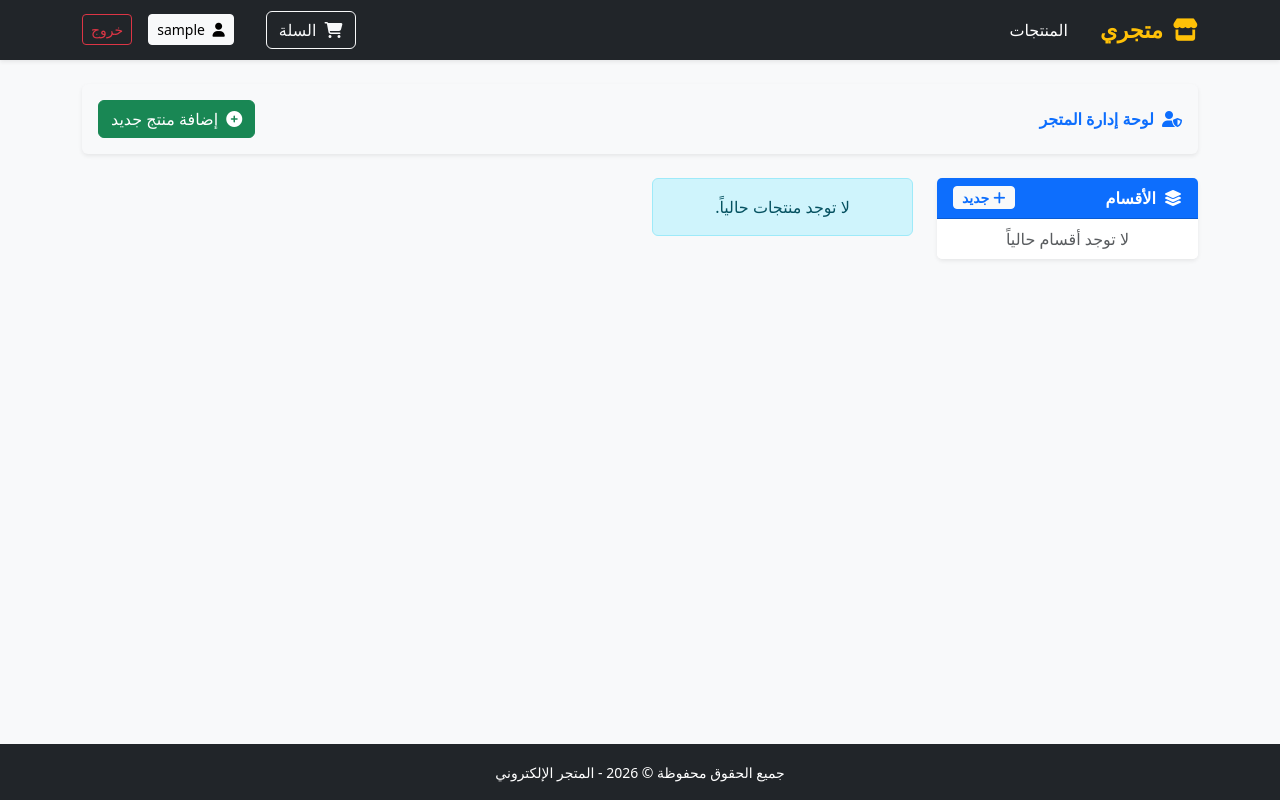
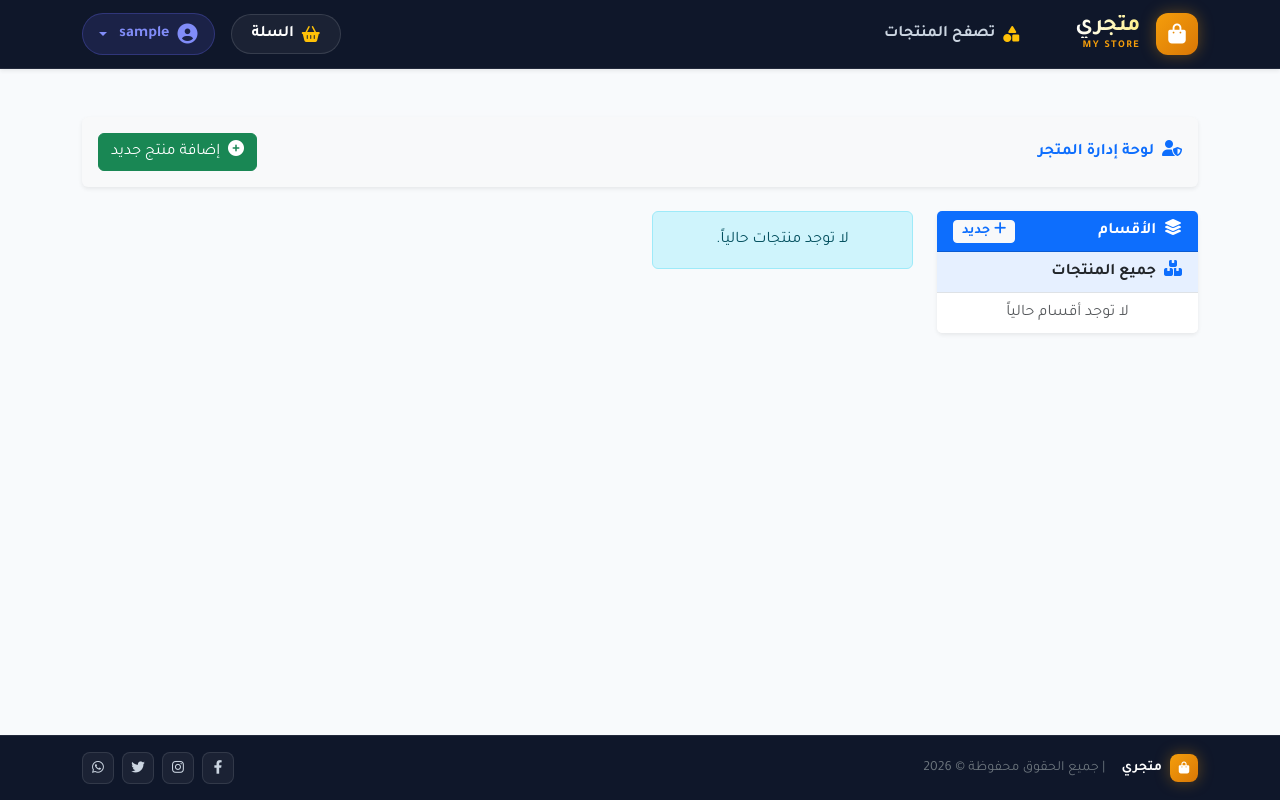
Before and after one commit to tabazayahya5-dev/ecommerce_project, a Django app: page / in a window 1280 px wide. Run offline with Django 5.2, Linux system fonts and the light colour scheme; the visitor is signed in with stand-in values (Sample User, id 1); data that the repository does not hold is empty.

Commit message:
refactor: separate custom CSS styles into static/css/main.css, refine footer layout, and fix category products display

```diff
--- a/core/settings.py
+++ b/core/settings.py
@@ -129,7 +129,9 @@ USE_TZ = True
 
 STATIC_URL = '/static/'
 
-
+STATICFILES_DIRS = [
+    BASE_DIR / 'static',
+]
 # Email
 # https://docs.djangoproject.com/en/6.1/topics/email/#topic-email-configuration
 
--- a/products/views.py
+++ b/products/views.py
@@ -6,15 +6,20 @@ from django.contrib import messages
 
 
 
-def product_list(request):
+def product_list(request, category_slug=None):
+    category = None
     categories = Category.objects.all()
-    products = Product.objects.filter(is_active=True)
+    products = Product.objects.filter(available=True) if hasattr(Product, 'available') else Product.objects.all()
 
-    context = {
+    if category_slug:
+        category = get_object_or_404(Category, slug=category_slug)
+        products = products.filter(category=category)
+
+    return render(request, 'products/product_list.html', {
+        'category': category,
         'categories': categories,
         'products': products,
-    }
-    return render(request, 'products/product_list.html', context)
+    })
 
 def product_detail(request, id, slug):
     product = get_object_or_404(Product, id=id, slug=slug)
--- /dev/null
+++ b/static/css/main.css
@@ -0,0 +1,135 @@
+/* static/css/main.css */
+:root {
+    --primary-gradient: linear-gradient(135deg, #6366f1 0%, #4f46e5 100%);
+    --gold-gradient: linear-gradient(135deg, #f59e0b 0%, #d97706 100%);
+    --dark-bg: #0f172a;
+}
+
+body {
+    background-color: #f8fafc;
+    font-family: 'Tajawal', sans-serif;
+}
+
+h1, h2, h3, h4, .brand-text {
+    font-family: 'Cairo', sans-serif;
+}
+
+/* Navbar Style */
+.custom-navbar {
+    background-color: var(--dark-bg) !important;
+    border-bottom: 1px solid rgba(255, 255, 255, 0.08);
+    backdrop-filter: blur(12px);
+}
+
+.brand-wrapper {
+    transition: all 0.3s ease;
+}
+.brand-wrapper:hover {
+    transform: translateY(-2px);
+}
+
+.brand-icon {
+    width: 42px;
+    height: 42px;
+    background: var(--gold-gradient);
+    border-radius: 12px;
+    display: flex;
+    align-items: center;
+    justify-content: center;
+    color: #ffffff;
+    box-shadow: 0 0 15px rgba(245, 158, 11, 0.35);
+}
+
+.brand-title {
+    font-size: 1.45rem;
+    font-weight: 800;
+    background: linear-gradient(to right, #ffffff, #fef08a);
+    -webkit-background-clip: text;
+    -webkit-text-fill-color: transparent;
+    letter-spacing: -0.5px;
+}
+
+.brand-subtitle {
+    font-size: 0.65rem;
+    font-weight: 700;
+    color: #f59e0b;
+    letter-spacing: 1.5px;
+    text-transform: uppercase;
+}
+
+.nav-link-custom {
+    color: #cbd5e1 !important;
+    font-weight: 600;
+    padding: 8px 16px !important;
+    border-radius: 10px;
+    transition: all 0.2s ease;
+}
+
+.nav-link-custom:hover {
+    color: #ffffff !important;
+    background-color: rgba(255, 255, 255, 0.06);
+}
+
+.cart-btn {
+    background: rgba(255, 255, 255, 0.05);
+    border: 1px solid rgba(255, 255, 255, 0.12);
+    color: #ffffff;
+    border-radius: 50rem;
+    padding: 7px 20px;
+    transition: all 0.25s ease;
+}
+
+.cart-btn:hover {
+    background: rgba(245, 158, 11, 0.15);
+    border-color: #f59e0b;
+    color: #f59e0b;
+}
+
+.cart-badge {
+    background: var(--gold-gradient);
+    color: #000;
+    font-weight: bold;
+    box-shadow: 0 2px 8px rgba(245, 158, 11, 0.5);
+}
+
+.btn-user-profile {
+    background: rgba(99, 102, 241, 0.15);
+    color: #818cf8;
+    border: 1px solid rgba(99, 102, 241, 0.3);
+    border-radius: 50rem;
+    font-weight: 600;
+    transition: all 0.2s ease;
+}
+
+.btn-user-profile:hover {
+    background: #6366f1;
+    color: #ffffff;
+}
+
+/* Footer Style */
+.sleek-footer {
+    background-color: var(--dark-bg);
+    border-top: 1px solid rgba(255, 255, 255, 0.08);
+    color: #94a3b8;
+}
+
+.social-icon-sm {
+    width: 32px;
+    height: 32px;
+    background: rgba(255, 255, 255, 0.05);
+    border: 1px solid rgba(255, 255, 255, 0.1);
+    border-radius: 8px;
+    display: inline-flex;
+    align-items: center;
+    justify-content: center;
+    color: #cbd5e1;
+    font-size: 0.85rem;
+    transition: all 0.25s ease;
+    text-decoration: none;
+}
+
+.social-icon-sm:hover {
+    background: var(--gold-gradient);
+    color: #000;
+    transform: translateY(-2px);
+}
--- a/templates/base.html
+++ b/templates/base.html
@@ -1,84 +1,120 @@
+{% load static %}
 <!DOCTYPE html>
 <html lang="ar" dir="rtl">
 <head>
     <meta charset="UTF-8">
     <meta name="viewport" content="width=device-width, initial-scale=1.0">
     <title>{% block title %}المتجر الإلكتروني{% endblock %}</title>
+
     <!-- Bootstrap 5 RTL CDN -->
     <link rel="stylesheet" href="https://cdn.jsdelivr.net/npm/bootstrap@5.3.2/dist/css/bootstrap.rtl.min.css">
-    <!-- FontAwesome للأيقونات -->
+    <!-- FontAwesome -->
     <link rel="stylesheet" href="https://cdnjs.cloudflare.com/ajax/libs/font-awesome/6.4.0/css/all.min.css">
-    <style>
-        body {
-            background-color: #f8f9fa;
-            font-family: system-ui, -apple-system, "Segoe UI", Roboto, sans-serif;
-        }
-        .navbar-brand {
-            font-weight: bold;
-            font-size: 1.4rem;
-        }
-    </style>
+    <!-- Google Fonts -->
+    <link rel="stylesheet" href="https://fonts.googleapis.com/css2?family=Cairo:wght@600;700;800&family=Tajawal:wght@400;500;700&display=swap">
+
+    <!-- ملف CSS الخاص بنا -->
+    <link rel="stylesheet" href="{% static 'css/main.css' %}">
 </head>
 <body class="d-flex flex-column min-vh-100">
-    <!-- Navbar الرئيسي -->
-    <nav class="navbar navbar-expand-lg navbar-dark bg-dark shadow-sm">
+
+    <!-- Navbar -->
+    <nav class="navbar navbar-expand-lg navbar-dark custom-navbar sticky-top py-2 shadow-sm">
         <div class="container">
-            <a class="navbar-brand text-warning" href="{% url 'products:product_list' %}">
-                <i class="fa-solid font-sharp fa-store me-1"></i> متجري
+            <a class="navbar-brand d-flex align-items-center gap-3 brand-wrapper" href="{% url 'products:product_list' %}">
+                <div class="brand-icon">
+                    <i class="fa-solid fa-bag-shopping fs-5"></i>
+                </div>
+                <div class="d-flex flex-column">
+                    <span class="brand-title lh-1">متجري</span>
+                    <span class="brand-subtitle">MY STORE</span>
+                </div>
             </a>
-            <button class="navbar-toggler" type="button" data-bs-toggle="collapse" data-bs-target="#navbarNav">
+
+            <button class="navbar-toggler border-0 shadow-none" type="button" data-bs-toggle="collapse" data-bs-target="#navbarNav">
                 <span class="navbar-toggler-icon"></span>
             </button>
 
             <div class="collapse navbar-collapse" id="navbarNav">
-                <ul class="navbar-navbar nav me-auto mb-2 mb-lg-0">
+                <ul class="navbar-nav me-auto mb-2 mb-lg-0 ms-lg-4">
                     <li class="nav-item">
-                        <a class="nav-link text-white" href="{% url 'products:product_list' %}">المنتجات</a>
+                        <a class="nav-link nav-link-custom d-flex align-items-center gap-2" href="{% url 'products:product_list' %}">
+                            <i class="fa-solid fa-shapes text-warning"></i>
+                            <span>تصفح المنتجات</span>
+                        </a>
                     </li>
                 </ul>
 
-                <div class="d-flex align-items-center gap-3">
-                    <!-- رابط السلة مع العداد -->
-                    <a href="{% url 'cart:cart_detail' %}" class="btn btn-outline-light position-relative me-3">
-                        <i class="fas fa-shopping-cart me-1"></i> السلة
+                <div class="d-flex align-items-center gap-2 gap-lg-3 flex-wrap">
+                    <a href="{% url 'cart:cart_detail' %}" class="btn cart-btn position-relative d-flex align-items-center gap-2">
+                        <i class="fas fa-shopping-basket text-warning"></i>
+                        <span class="fw-semibold">السلة</span>
                         {% with total_items=cart|length %}
                             {% if total_items > 0 %}
-                                <span class="position-absolute top-0 start-100 translate-middle badge rounded-pill bg-danger">
+                                <span class="position-absolute top-0 start-100 translate-middle badge rounded-circle cart-badge px-2 py-1">
                                     {{ total_items }}
                                 </span>
                             {% endif %}
                         {% endwith %}
                     </a>
 
-                    <!-- قائمة الحساب -->
                     {% if user.is_authenticated %}
-                        <a href="{% url 'accounts:profile' %}" class="btn btn-light btn-sm">
-                            <i class="fa-solid fa-user me-1"></i> {{ user.username }}
-                        </a>
-                        <form action="{% url 'accounts:logout' %}" method="post" class="d-inline">
-                            {% csrf_token %}
-                            <button type="submit" class="btn btn-outline-danger btn-sm">خروج</button>
-                        </form>
+                        <div class="dropdown">
+                            <button class="btn btn-user-profile dropdown-toggle d-flex align-items-center gap-2 px-3 py-2" type="button" data-bs-toggle="dropdown">
+                                <i class="fa-solid fa-user-circle fs-5"></i>
+                                <span>{{ user.username }}</span>
+                            </button>
+                            <ul class="dropdown-menu dropdown-menu-end border-0 shadow-lg mt-2 p-2 rounded-3" style="min-width: 200px;">
+                                <li>
+                                    <a class="dropdown-item rounded py-2 d-flex align-items-center gap-2" href="{% url 'accounts:profile' %}">
+                                        <i class="fa-solid fa-id-card text-primary"></i> الملف الشخصي
+                                    </a>
+                                </li>
+                                {% if user.is_staff %}
+                                    <li><hr class="dropdown-divider my-1"></li>
+                                    <li><span class="dropdown-header text-uppercase fw-bold text-muted small">إدارة المتجر</span></li>
+                                    <li>
+                                        <a class="dropdown-item rounded py-2 d-flex align-items-center gap-2" href="{% url 'products:product_create' %}">
+                                            <i class="fas fa-plus-circle text-success"></i> إضافة منتج
+                                        </a>
+                                    </li>
+                                    <li>
+                                        <a class="dropdown-item rounded py-2 d-flex align-items-center gap-2" href="{% url 'products:category_create' %}">
+                                            <i class="fas fa-folder-plus text-info"></i> إضافة قسم
+                                        </a>
+                                    </li>
+                                {% endif %}
+                                <li><hr class="dropdown-divider my-1"></li>
+                                <li>
+                                    <form action="{% url 'accounts:logout' %}" method="post" class="m-0">
+                                        {% csrf_token %}
+                                        <button type="submit" class="dropdown-item rounded py-2 text-danger d-flex align-items-center gap-2 w-100 border-0 bg-transparent">
+                                            <i class="fas fa-sign-out-alt"></i> تسجيل الخروج
+                                        </button>
+                                    </form>
+                                </li>
+                            </ul>
+                        </div>
                     {% else %}
-                        <a href="{% url 'accounts:login' %}" class="btn btn-outline-light btn-sm">دخول</a>
-                        <a href="{% url 'accounts:register' %}" class="btn btn-warning btn-sm">حساب جديد</a>
+                        <a href="{% url 'accounts:login' %}" class="btn btn-outline-light rounded-pill px-4">دخول</a>
+                        <a href="{% url 'accounts:register' %}" class="btn btn-warning rounded-pill px-4 fw-bold shadow-sm">حساب جديد</a>
                     {% endif %}
                 </div>
             </div>
         </div>
     </nav>
 
-    <!-- المحتوى المتغير للظهور في بقية الصفحات -->
-    <main class="container my-4 flex-grow-1">
+    <!-- Main Content -->
+    <main class="container my-5 flex-grow-1">
         {% if messages %}
             <div class="toast-container position-fixed top-0 start-0 p-3" style="z-index: 1100;">
                 {% for message in messages %}
-                <div class="toast show align-items-center text-white bg-success border-0 shadow-lg" role="alert" aria-live="assertive" aria-atomic="true" data-bs-delay="3500">
+                <div class="toast show align-items-center text-white bg-success border-0 shadow-lg rounded-3" role="alert">
                     <div class="d-flex">
-                        <div class="toast-body fs-6">
-                            <i class="fas fa-check-circle me-2"></i> {{ message }}
+                        <div class="toast-body fs-6 d-flex align-items-center gap-2">
+                            <i class="fas fa-check-circle fs-5"></i> {{ message }}
                         </div>
-                        <button type="button" class="btn-close btn-close-white me-2 m-auto" data-bs-dismiss="toast" aria-label="Close"></button>
+                        <button type="button" class="btn-close btn-close-white me-2 m-auto" data-bs-dismiss="toast"></button>
                     </div>
                 </div>
                 {% endfor %}
@@ -87,26 +123,40 @@
             <script>
                 document.addEventListener("DOMContentLoaded", function() {
                     var toastElList = [].slice.call(document.querySelectorAll('.toast'));
-                    var toastList = toastElList.map(function(toastEl) {
+                    toastElList.map(function(toastEl) {
                         var toast = new bootstrap.Toast(toastEl, { delay: 3500 });
                         toast.show();
-                        return toast;
                     });
                 });
             </script>
         {% endif %}
+
         {% block content %}
         {% endblock %}
     </main>
 
-    <!-- Footer متواضع في أسفل الصفحة -->
-    <footer class="bg-dark text-white text-center py-3 mt-auto">
+    <!-- Sleek Compact Footer -->
+    <footer class="sleek-footer py-3 mt-auto">
         <div class="container">
-            <small>جميع الحقوق محفوظة &copy; {% now "Y" %} - المتجر الإلكتروني</small>
+            <div class="d-flex flex-column flex-md-row align-items-center justify-content-between gap-3">
+                <div class="d-flex align-items-center gap-2">
+                    <div class="brand-icon" style="width: 28px; height: 28px; border-radius: 8px;">
+                        <i class="fa-solid fa-bag-shopping" style="font-size: 0.75rem;"></i>
+                    </div>
+                    <span class="text-white fw-bold small">متجري</span>
+                    <span class="text-secondary small ms-2">| جميع الحقوق محفوظة &copy; {% now "Y" %}</span>
+                </div>
+
+                <div class="d-flex align-items-center gap-2">
+                    <a href="#" class="social-icon-sm" title="فيسبوك"><i class="fab fa-facebook-f"></i></a>
+                    <a href="#" class="social-icon-sm" title="إنستغرام"><i class="fab fa-instagram"></i></a>
+                    <a href="#" class="social-icon-sm" title="تويتر"><i class="fab fa-twitter"></i></a>
+                    <a href="#" class="social-icon-sm" title="واتساب"><i class="fab fa-whatsapp"></i></a>
+                </div>
+            </div>
         </div>
     </footer>
 
-    <!-- Bootstrap JS CDN -->
     <script src="https://cdn.jsdelivr.net/npm/bootstrap@5.3.2/dist/js/bootstrap.bundle.min.js"></script>
 </body>
 </html>
--- a/templates/products/product_list.html
+++ b/templates/products/product_list.html
@@ -28,19 +28,26 @@
             </div>
 
             <ul class="list-group list-group-flush">
-                {% for category in categories %}
-                    <li class="list-group-item d-flex justify-content-between align-items-center">
-                        <a href="{% url 'products:product_list_by_category' category.slug %}" class="text-decoration-none text-dark fw-semibold">
-                            {{ category.name }}
+                <!-- 🟢 خيار عرض جميع المنتجات -->
+                <li class="list-group-item {% if not category %}bg-primary bg-opacity-10 fw-bold{% endif %}">
+                    <a href="{% url 'products:product_list' %}" class="text-decoration-none text-dark d-block">
+                        <i class="fas fa-boxes me-1 text-primary"></i> جميع المنتجات
+                    </a>
+                </li>
+
+                {% for c in categories %}
+                    <li class="list-group-item d-flex justify-content-between align-items-center {% if category and category.slug == c.slug %}bg-primary bg-opacity-10 fw-bold{% endif %}">
+                        <a href="{% url 'products:product_list_by_category' c.slug %}" class="text-decoration-none text-dark fw-semibold flex-grow-1">
+                            {{ c.name }}
                         </a>
 
                         <!-- 🟢 أزرار تعديل وحذف القسم للمدير -->
                         {% if user.is_staff %}
                         <div class="btn-group btn-group-sm">
-                            <a href="{% url 'products:category_update' category.id %}" class="btn btn-link text-warning p-0 mx-1" title="تعديل">
+                            <a href="{% url 'products:category_update' c.id %}" class="btn btn-link text-warning p-0 mx-1" title="تعديل">
                                 <i class="fas fa-edit"></i>
                             </a>
-                            <a href="{% url 'products:category_delete' category.id %}" class="btn btn-link text-danger p-0 mx-1" title="حذف">
+                            <a href="{% url 'products:category_delete' c.id %}" class="btn btn-link text-danger p-0 mx-1" title="حذف">
                                 <i class="fas fa-trash"></i>
                             </a>
                         </div>
@@ -55,6 +62,10 @@
 
     <!-- قائمة المنتجات -->
     <div class="col-md-9">
+        {% if category %}
+            <h4 class="mb-3 text-secondary fw-bold">المنتجات في قسم: <span class="text-primary">{{ category.name }}</span></h4>
+        {% endif %}
+
         <div class="row row-cols-1 row-cols-md-2 row-cols-lg-3 g-4">
             {% for product in products %}
                 <div class="col">
@@ -90,7 +101,11 @@
             {% empty %}
                 <div class="col-12">
                     <div class="alert alert-info text-center" role="alert">
-                        لا توجد منتجات حالياً.
+                        {% if category %}
+                            لا توجد منتجات في قسم "{{ category.name }}" حالياً.
+                        {% else %}
+                            لا توجد منتجات حالياً.
+                        {% endif %}
                     </div>
                 </div>
             {% endfor %}
```
